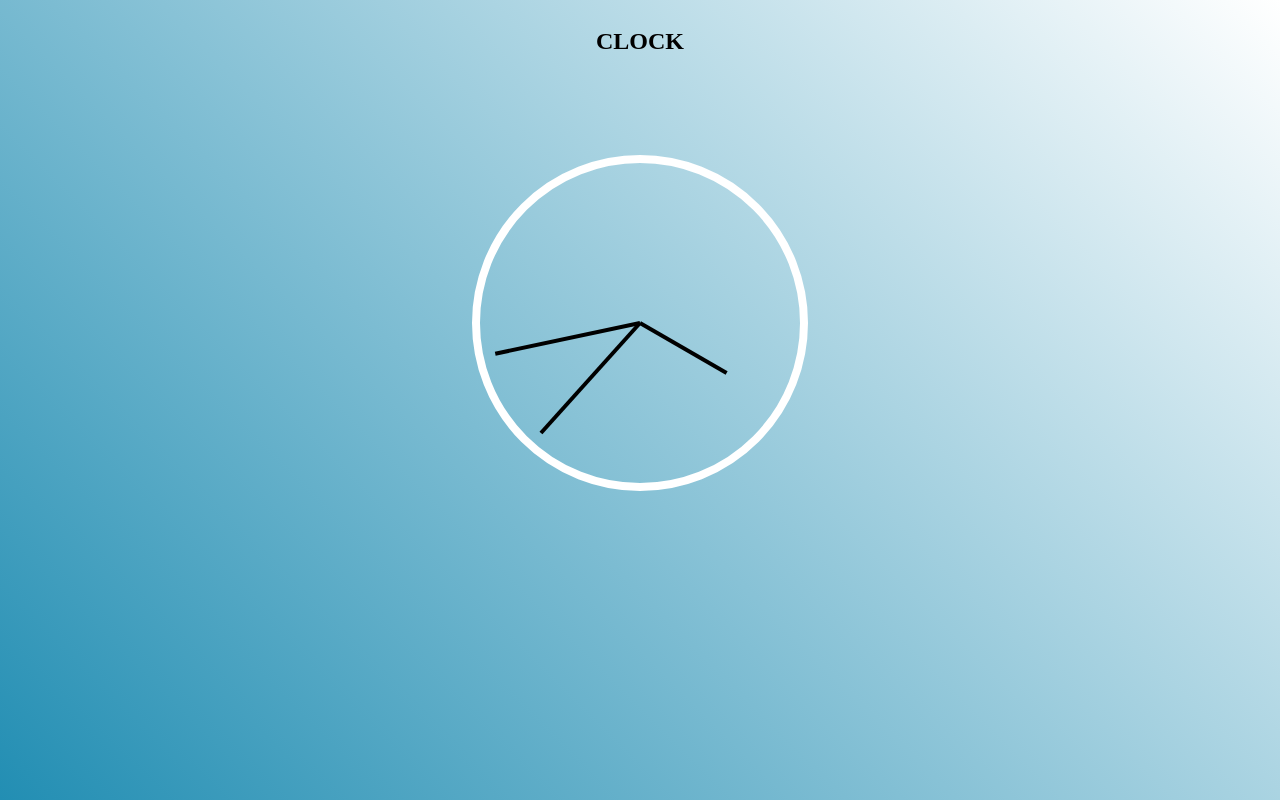
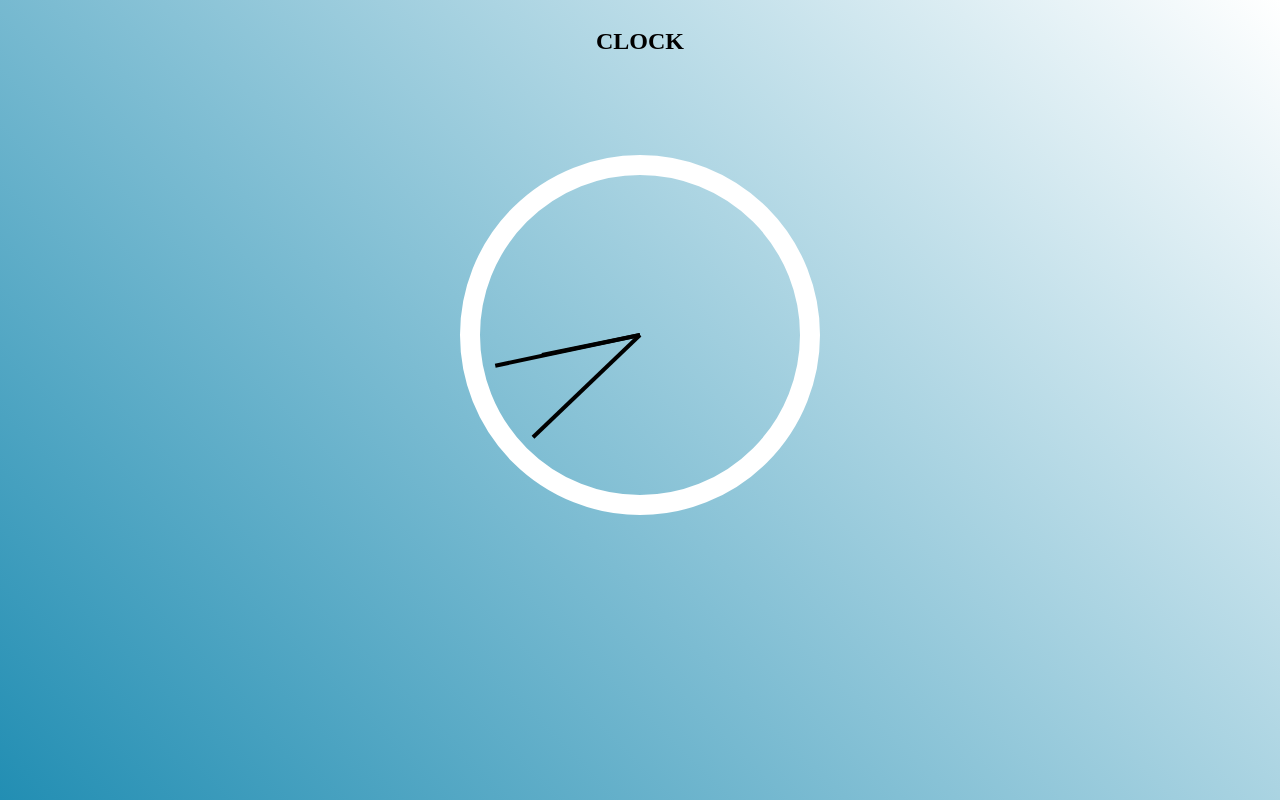
Before and after one commit to thesahilsinghh/Digital-Orbit, a plain HTML site: page Day 1/Clock/index.html in a window 1280 px wide. Drawn offline with Linux system fonts and the light colour scheme.

Commit message:
update transition

```diff
--- a/Day 1/Clock/script.js
+++ b/Day 1/Clock/script.js
@@ -1,16 +1,26 @@
 const secondHand = document.getElementById("second-hand");
 const hourHand = document.getElementById("hour-hand");
-const minuteHand=document.getElementById("minute-hand");
+const minuteHand = document.getElementById("minute-hand");
+
 function setTime() {
   let now = new Date();
+
   let seconds = (now.getSeconds() / 60) * 360 + 90;
-  let hour = (now.getHours() / 60) * 360 + 90;
-  let minutes=(now.getMinutes()/60)*360+90;
+  let minutes =
+    (now.getMinutes() / 60) * 360 + (now.getSeconds() / 60) * 6 + 90;
+  let hour =
+    ((now.getHours() % 12) / 12) * 360 + (now.getMinutes() / 60) * 30 + 90;
+
+  if (now.getSeconds() === 0) {
+    secondHand.style.transition =
+      "transform 0.0s cubic-bezier(0.97, 2.46, 0, 2.46)";
+  } else {
+    secondHand.style.transition =
+      "transform 0.05s cubic-bezier(0.97, 2.46, 0, 2.46)";
+  }
 
   secondHand.style.transform = `rotate(${seconds}deg)`;
-  hourHand.style.transform=`rotate(${hour}deg)`;
-  minuteHand.style.transform=`rotate(${minutes}deg)`;
-
+  minuteHand.style.transform = `rotate(${minutes}deg)`;
+  hourHand.style.transform = `rotate(${hour}deg)`;
 }
-
 setInterval(setTime, 1000);
--- a/Day 1/Clock/style.css
+++ b/Day 1/Clock/style.css
@@ -13,12 +13,13 @@ body {
   margin-top: 80px;
   height: 20em;
   width: 20em;
-  border: 8px solid rgb(255, 255, 255);
+  border: 20px solid rgb(255, 255, 255);
   display: flex;
   align-items: center;
   /* justify-content: center; */
   position: relative;
   border-radius: 50%;
+  /* box-shadow: 0px 0px 13px silver; */
 }
 .hand {
   border: 2px solid black;
@@ -28,7 +29,6 @@ body {
   transform-origin: 100%;
   transform: rotate(90deg);
   transition: all 0.05s;
-  transition-timing-function: cubic-bezier(0.97, 2.46, 0, 2.46);
 }
 #hour-hand{
     width: 30%;
```
